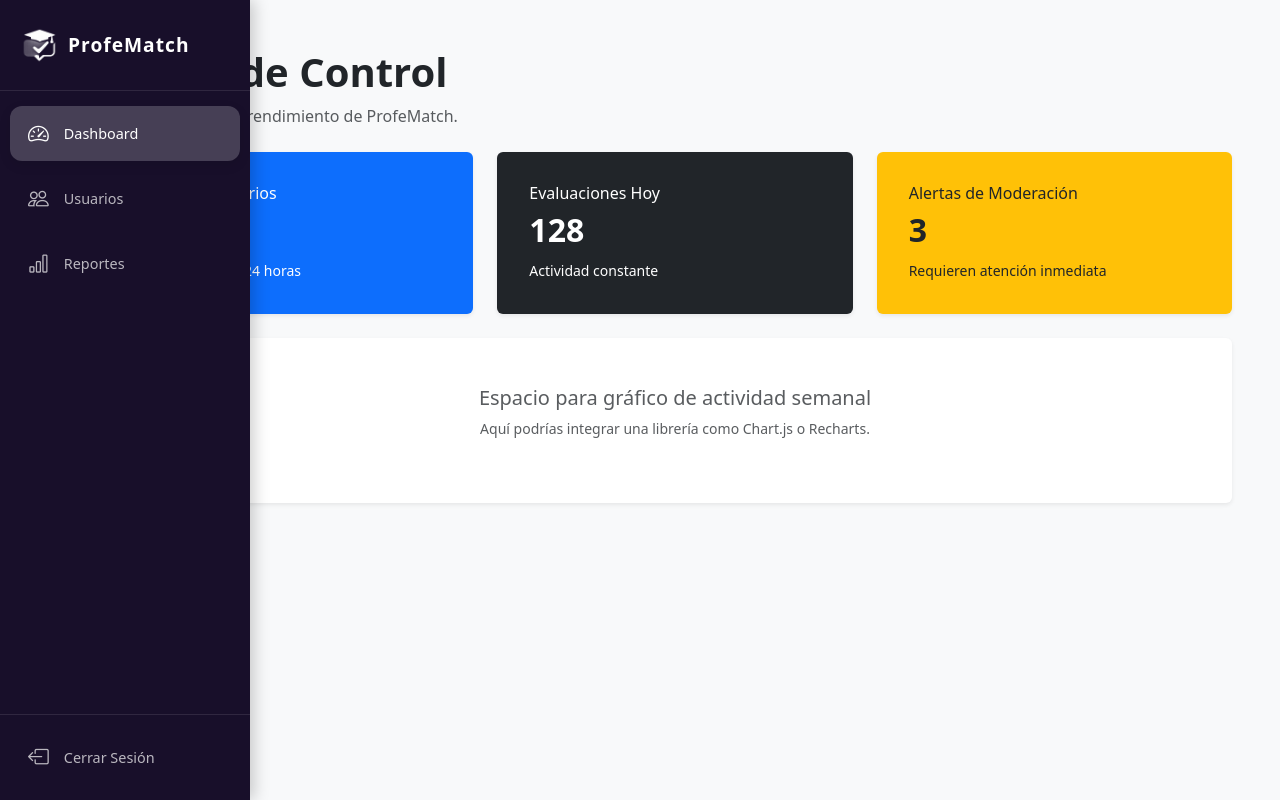
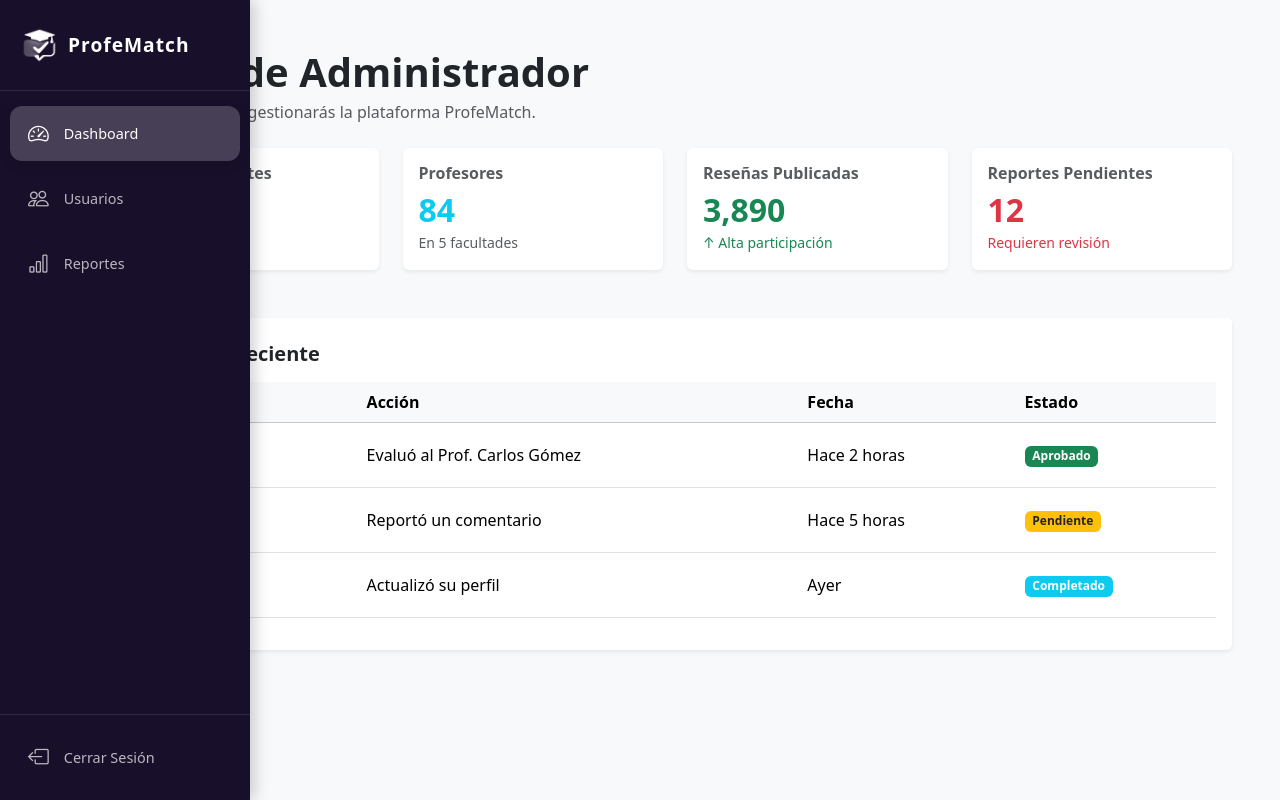
Before and after one commit to CristianCandela/IntegradorProyecto, a React (Vite) app: page /inicio-admin in a window 1280 px wide. Built offline with nearby package versions, Linux system fonts and the light colour scheme.

Commit message:
Esta mejor esta pantalla para el dashboard

```diff
--- a/src/pages/admin/InicioAdmin.jsx
+++ b/src/pages/admin/InicioAdmin.jsx
@@ -3,49 +3,115 @@ import Sidebar from "../../components/Sidebar";
 export default function InicioAdmin() {
   return (
     <div className="d-flex" style={{ minHeight: "100vh", backgroundColor: "#f8f9fa" }}>
+      {/* El Sidebar se mantiene intacto */}
       <Sidebar role="admin" />
-      <div className="flex-grow-1 p-4 p-md-5" style={{ marginLeft: "70px" }}>
+
+      {/* Contenedor principal adaptable */}
+      <div className="flex-grow-1 p-4 p-md-5" style={{ marginLeft: "70px", overflowX: "hidden" }}>
+
+        {/* Encabezado */}
         <div className="mb-4">
-          <h1 className="fw-bold">Panel de Control</h1>
-          <p className="text-muted">Vista general del rendimiento de ProfeMatch.</p>
+          <h1 className="fw-bold text-dark mb-1">Panel de Administrador</h1>
+          <p className="text-muted">Bienvenido, aquí gestionarás la plataforma ProfeMatch.</p>
         </div>
 
-        {/* KPIs Rápidos */}
-        <div className="row g-4 mb-4">
-          <div className="col-12 col-md-4">
-            <div className="card border-0 shadow-sm bg-primary text-white p-3">
+        {/* Sección de Tarjetas de Resumen (Métricas Clave) */}
+        <div className="row g-4 mb-5">
+          {/* Tarjeta 1: Total Estudiantes */}
+          <div className="col-12 col-md-6 col-lg-3">
+            <div className="card shadow-sm border-0 h-100">
               <div className="card-body">
-                <h6>Nuevos Usuarios</h6>
-                <h2 className="fw-bold">45</h2>
-                <small>En las últimas 24 horas</small>
+                <h6 className="text-muted fw-semibold mb-2">Total Estudiantes</h6>
+                <h2 className="fw-bold mb-0 text-primary">1,245</h2>
+                <small className="text-success">↑ 12% este mes</small>
               </div>
             </div>
           </div>
-          <div className="col-12 col-md-4">
-            <div className="card border-0 shadow-sm bg-dark text-white p-3">
+
+          {/* Tarjeta 2: Profesores Registrados */}
+          <div className="col-12 col-md-6 col-lg-3">
+            <div className="card shadow-sm border-0 h-100">
               <div className="card-body">
-                <h6>Evaluaciones Hoy</h6>
-                <h2 className="fw-bold">128</h2>
-                <small>Actividad constante</small>
+                <h6 className="text-muted fw-semibold mb-2">Profesores</h6>
+                <h2 className="fw-bold mb-0 text-info">84</h2>
+                <small className="text-muted">En 5 facultades</small>
               </div>
             </div>
           </div>
-          <div className="col-12 col-md-4">
-            <div className="card border-0 shadow-sm bg-warning text-dark p-3">
+
+          {/* Tarjeta 3: Evaluaciones Realizadas */}
+          <div className="col-12 col-md-6 col-lg-3">
+            <div className="card shadow-sm border-0 h-100">
               <div className="card-body">
-                <h6>Alertas de Moderación</h6>
-                <h2 className="fw-bold">3</h2>
-                <small>Requieren atención inmediata</small>
+                <h6 className="text-muted fw-semibold mb-2">Reseñas Publicadas</h6>
+                <h2 className="fw-bold mb-0 text-success">3,890</h2>
+                <small className="text-success">↑ Alta participación</small>
+              </div>
+            </div>
+          </div>
+
+          {/* Tarjeta 4: Reportes Pendientes */}
+          <div className="col-12 col-md-6 col-lg-3">
+            <div className="card shadow-sm border-0 h-100">
+              <div className="card-body">
+                <h6 className="text-muted fw-semibold mb-2">Reportes Pendientes</h6>
+                <h2 className="fw-bold mb-0 text-danger">12</h2>
+                <small className="text-danger">Requieren revisión</small>
               </div>
             </div>
           </div>
         </div>
 
-        {/* Gráfico Placeholder / Actividad */}
-        <div className="card border-0 shadow-sm p-4 text-center py-5">
-          <h5 className="text-muted">Espacio para gráfico de actividad semanal</h5>
-          <p className="small text-muted">Aquí podrías integrar una librería como Chart.js o Recharts.</p>
+        {/* Sección de Actividad Reciente (Tabla Responsiva) */}
+        <div className="card shadow-sm border-0">
+          <div className="card-header bg-white border-bottom-0 pt-4 pb-0">
+            <h5 className="fw-bold mb-0">Actividad Reciente</h5>
+          </div>
+          <div className="card-body">
+            <div className="table-responsive">
+              <table className="table table-hover align-middle">
+                <thead className="table-light">
+                  <tr>
+                    <th scope="col">Usuario</th>
+                    <th scope="col">Acción</th>
+                    <th scope="col">Fecha</th>
+                    <th scope="col">Estado</th>
+                  </tr>
+                </thead>
+                <tbody>
+                  <tr>
+                    <td>
+                      <div className="fw-semibold">Juan Pérez</div>
+                      <small className="text-muted">Estudiante</small>
+                    </td>
+                    <td>Evaluó al Prof. Carlos Gómez</td>
+                    <td>Hace 2 horas</td>
+                    <td><span className="badge bg-success">Aprobado</span></td>
+                  </tr>
+                  <tr>
+                    <td>
+                      <div className="fw-semibold">Ana Silva</div>
+                      <small className="text-muted">Estudiante</small>
+                    </td>
+                    <td>Reportó un comentario</td>
+                    <td>Hace 5 horas</td>
+                    <td><span className="badge bg-warning text-dark">Pendiente</span></td>
+                  </tr>
+                  <tr>
+                    <td>
+                      <div className="fw-semibold">Luis Ramírez</div>
+                      <small className="text-muted">Profesor</small>
+                    </td>
+                    <td>Actualizó su perfil</td>
+                    <td>Ayer</td>
+                    <td><span className="badge bg-info">Completado</span></td>
+                  </tr>
+                </tbody>
+              </table>
+            </div>
+          </div>
         </div>
+
       </div>
     </div>
   );
```
